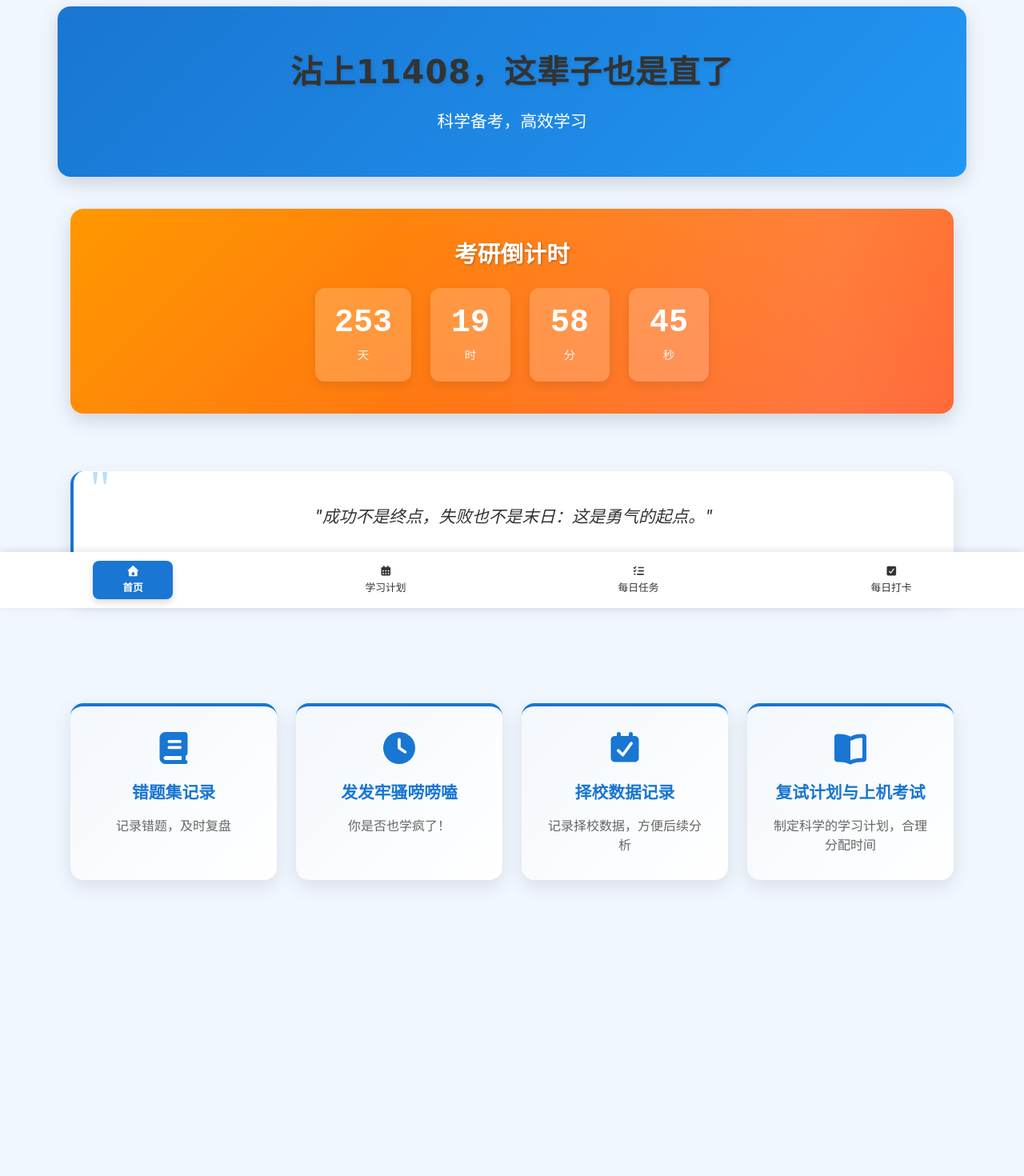
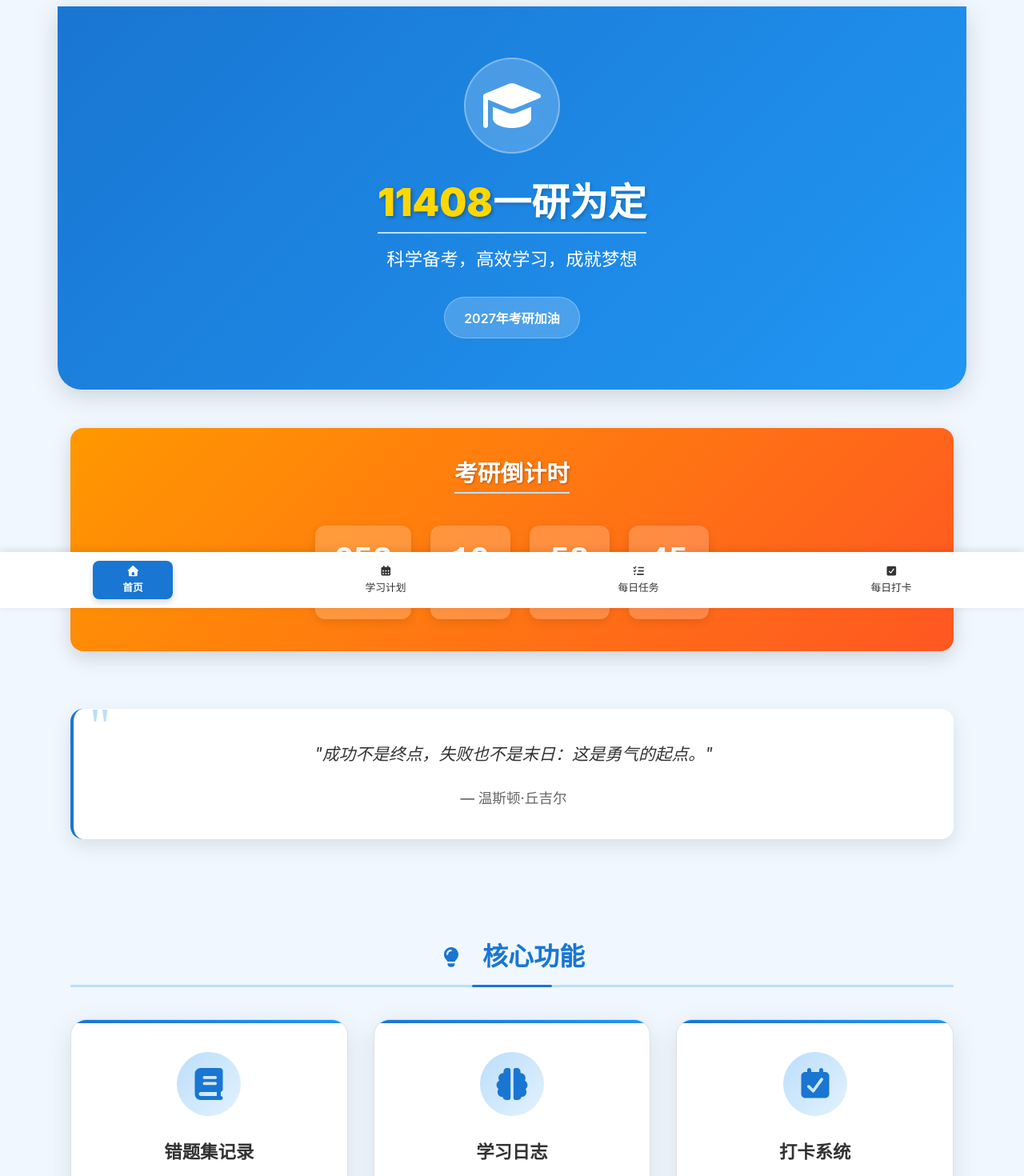
Before and after one commit to dlt666/11408Plan, a React (Vite) app: page / in a window 1280 px wide. Shown: the part 40-1510 px from the top of the page at 80% size. Before the commit the page ends 1310 px from the top, so only its background shows below. Built offline with nearby package versions, Linux system fonts and the light colour scheme.

Commit message:
样式优化及计时器功能优化

```diff
--- a/src/components/CheckinManager.tsx
+++ b/src/components/CheckinManager.tsx
@@ -2,7 +2,7 @@ import React, { useState, useEffect } from 'react'
 import { useNavigate } from 'react-router-dom'
 import CheckinCalendar from './CheckinCalendar'
 import { FontAwesomeIcon } from '@fortawesome/react-fontawesome'
-import { faCheckCircle, faClock, faBookOpen } from '@fortawesome/free-solid-svg-icons'
+import { faCheckCircle, faClock, faBookOpen, faCalendarCheck, faTasks, faBook } from '@fortawesome/free-solid-svg-icons'
 
 interface CheckinData {
   date: string
@@ -169,7 +169,12 @@ const CheckinManager: React.FC = () => {
 
   return (
     <div className="checkin-manager">
-      <h2>每日打卡</h2>
+      <div className="page-title">
+        <div className="page-title-icon">
+          <FontAwesomeIcon icon={faCalendarCheck} />
+        </div>
+        <h2 className="page-title-text">每日打卡</h2>
+      </div>
       <CheckinCalendar
         onDateSelect={handleDateSelect}
         selectedDate={selectedDate}
@@ -178,7 +183,10 @@ const CheckinManager: React.FC = () => {
       {selectedCheckin && (
         <div className="checkin-details">
           <div className="checkin-header">
-            <h3>{selectedCheckin.date} 打卡详情</h3>
+            <h3>
+              <FontAwesomeIcon icon={faCalendarCheck} className="section-icon" />
+              {selectedCheckin.date} 打卡详情
+            </h3>
             {!selectedCheckin.checked && selectedCheckin.date === new Date().toISOString().split('T')[0] && (
               <button className="checkin-button" onClick={handleCheckin}>
                 <FontAwesomeIcon icon={faCheckCircle} /> 打卡
@@ -193,7 +201,10 @@ const CheckinManager: React.FC = () => {
 
           <div className="checkin-content">
             <div className="tasks-section">
-              <h4>学习任务</h4>
+              <h4>
+                <FontAwesomeIcon icon={faTasks} className="section-icon" />
+                学习任务
+              </h4>
               {selectedCheckin.tasks.length > 0 ? (
                 <div className="task-list">
                   {selectedCheckin.tasks.map(task => (
@@ -234,7 +245,10 @@ const CheckinManager: React.FC = () => {
             </div>
 
             <div className="logs-section">
-              <h4>学习日志</h4>
+              <h4>
+                <FontAwesomeIcon icon={faBook} className="section-icon" />
+                学习日志
+              </h4>
               {selectedCheckin.logs.length > 0 ? (
                 <div className="log-list">
                   {selectedCheckin.logs.map(log => (
--- a/src/components/FullScreenTimer.tsx
+++ b/src/components/FullScreenTimer.tsx
@@ -136,7 +136,7 @@ const FullScreenTimer: React.FC<FullScreenTimerProps> = ({ isVisible, onClose, o
           <button className="close-button" onClick={handleClose}>
             <FontAwesomeIcon icon={faTimes} />
           </button>
-          <h2>{taskName}</h2>
+          <h2 style={{ color: 'black' }}>建议点击暂停后再退出计时器</h2>
           <div className="timer-display">{formatTime(seconds)}</div>
           <div className="timer-controls">
             {!isRunning && !isPaused && (
--- a/src/components/HomePage.tsx
+++ b/src/components/HomePage.tsx
@@ -2,15 +2,23 @@ import React from 'react'
 import Countdown from './Countdown'
 import QuoteDisplay from './QuoteDisplay'
 import { FontAwesomeIcon } from '@fortawesome/react-fontawesome'
-import { faBook, faCalendarCheck, faClock, faBookOpen } from '@fortawesome/free-solid-svg-icons'
+import { faBook, faCalendarCheck, faClock, faBookOpen, faGraduationCap, faBrain, faLightbulb, faBullseye } from '@fortawesome/free-solid-svg-icons'
 
 const HomePage: React.FC = () => {
   return (
     <div className="home-page">
-      <div className="app-title">
-        <h1>沾上11408，这辈子也是直了</h1>
-        <div className="title-subtitle">
-          <span>科学备考，高效学习</span>
+      <div className="hero-section">
+        <div className="hero-content">
+          <div className="hero-icon">
+            <FontAwesomeIcon icon={faGraduationCap} size="4x" />
+          </div>
+          <h1 className="hero-title">
+            <span className="title-highlight">11408</span>一研为定
+          </h1>
+          <p className="hero-subtitle">科学备考，高效学习，成就梦想</p>
+          <div className="hero-badge">
+            <span className="badge-text">2027年考研加油</span>
+          </div>
         </div>
       </div>
 
@@ -18,26 +26,40 @@ const HomePage: React.FC = () => {
         <Countdown />
         <QuoteDisplay />
 
+        <div className="feature-section">
+          <h2 className="section-title">
+            <FontAwesomeIcon icon={faLightbulb} className="section-icon" />
+            核心功能
+          </h2>
           <div className="feature-cards">
             <div className="feature-card">
+              <div className="feature-icon-container">
                 <FontAwesomeIcon icon={faBook} size="2x" className="feature-icon" />
-            <h3>错题集记录</h3>
-            <p>记录错题，及时复盘</p>
+              </div>
+              <h3 className="feature-title">错题集记录</h3>
+              <p className="feature-description">记录错题，及时复盘，避免重复错误</p>
             </div>
             <div className="feature-card">
-            <FontAwesomeIcon icon={faClock} size="2x" className="feature-icon" />
-            <h3>发发牢骚唠唠嗑</h3>
-            <p>你是否也学疯了！</p>
+              <div className="feature-icon-container">
+                <FontAwesomeIcon icon={faBrain} size="2x" className="feature-icon" />
+              </div>
+              <h3 className="feature-title">学习日志</h3>
+              <p className="feature-description">记录学习心得，梳理知识体系</p>
             </div>
             <div className="feature-card">
+              <div className="feature-icon-container">
                 <FontAwesomeIcon icon={faCalendarCheck} size="2x" className="feature-icon" />
-            <h3>择校数据记录</h3>
-            <p>记录择校数据，方便后续分析</p>
+              </div>
+              <h3 className="feature-title">打卡系统</h3>
+              <p className="feature-description">每日打卡，养成良好学习习惯</p>
             </div>
             <div className="feature-card">
-            <FontAwesomeIcon icon={faBookOpen} size="2x" className="feature-icon" />
-            <h3>复试计划与上机考试</h3>
-            <p>制定科学的学习计划，合理分配时间</p>
+              <div className="feature-icon-container">
+                <FontAwesomeIcon icon={faBullseye} size="2x" className="feature-icon" />
+              </div>
+              <h3 className="feature-title">学习计划</h3>
+              <p className="feature-description">制定科学计划，合理分配时间</p>
+            </div>
           </div>
         </div>
       </div>
--- a/src/index.css
+++ b/src/index.css
@@ -47,19 +47,20 @@ body {
   text-align: center;
 }
 
-.app-title {
+/* Hero Section */
+.hero-section {
+  background: linear-gradient(135deg, #1976D2, #2196F3);
+  color: white;
+  padding: 4rem 2rem;
   text-align: center;
-  padding: 3.5rem 1.5rem;
-  background: linear-gradient(135deg, #1976D2, #2196F3);
-  color: white;
-  border-radius: 16px;
-  margin-bottom: 2.5rem;
-  box-shadow: 0 8px 24px rgba(0, 0, 0, 0.15);
+  border-radius: 0 0 30px 30px;
   position: relative;
   overflow: hidden;
-}
-
-.app-title::before {
+  box-shadow: 0 8px 32px rgba(0, 0, 0, 0.15);
+  margin-bottom: 3rem;
+}
+
+.hero-section::before {
   content: '';
   position: absolute;
   top: 0;
@@ -70,28 +71,82 @@ body {
   animation: shine 3s infinite;
 }
 
-@keyframes shine {
-  0% { left: -100%; }
-  100% { left: 100%; }
-}
-
-.app-title h1 {
-  font-size: 2.5rem;
-  font-weight: 700;
-  margin-bottom: 1.2rem;
-  text-shadow: 2px 2px 4px rgba(0, 0, 0, 0.1);
-  font-family: 'Comic Sans MS', 'Microsoft YaHei', 'PingFang SC', cursive;
-  letter-spacing: 1px;
+.hero-content {
+  position: relative;
+  z-index: 1;
+  max-width: 800px;
+  margin: 0 auto;
+}
+
+.hero-icon {
+  background: rgba(255, 255, 255, 0.2);
+  width: 120px;
+  height: 120px;
+  border-radius: 50%;
+  display: flex;
+  align-items: center;
+  justify-content: center;
+  margin: 0 auto 2rem;
+  backdrop-filter: blur(10px);
+  border: 2px solid rgba(255, 255, 255, 0.3);
+  animation: bounce 2s ease-in-out infinite;
+}
+
+.hero-icon .fa {
+  color: white;
+}
+
+.hero-title {
+  font-size: 3rem;
+  font-weight: 800;
+  margin-bottom: 1rem;
+  text-shadow: 2px 2px 4px rgba(0, 0, 0, 0.2);
   animation: fadeInUp 1s ease-out;
-  line-height: 1.3;
-  color: #333333;
-}
-
-.title-subtitle {
-  font-size: 1.3rem;
+  line-height: 1.2;
+  color: white;
+}
+
+.title-highlight {
+  color: #FFD700;
+  font-weight: 900;
+  text-shadow: 2px 2px 4px rgba(0, 0, 0, 0.3);
+}
+
+.hero-subtitle {
+  font-size: 1.4rem;
   opacity: 0.95;
+  margin-bottom: 2rem;
   animation: fadeInUp 1s ease-out 0.3s both;
   font-weight: 400;
+  line-height: 1.4;
+}
+
+.hero-badge {
+  background: rgba(255, 255, 255, 0.2);
+  padding: 0.8rem 1.5rem;
+  border-radius: 30px;
+  display: inline-block;
+  backdrop-filter: blur(10px);
+  border: 1px solid rgba(255, 255, 255, 0.3);
+  animation: fadeInUp 1s ease-out 0.6s both;
+}
+
+.badge-text {
+  font-weight: 600;
+  font-size: 1rem;
+  color: white;
+}
+
+@keyframes bounce {
+  0%, 20%, 50%, 80%, 100% {
+    transform: translateY(0);
+  }
+  40% {
+    transform: translateY(-10px);
+  }
+  60% {
+    transform: translateY(-5px);
+  }
 }
 
 @keyframes fadeInUp {
@@ -225,6 +280,9 @@ body {
   font-weight: 600;
   text-shadow: 1px 1px 3px rgba(0, 0, 0, 0.3);
   color: white !important;
+  background: none !important;
+  -webkit-background-clip: none !important;
+  -webkit-text-fill-color: white !important;
 }
 
 .countdown-time {
@@ -779,24 +837,60 @@ body {
   }
 }
 
-/* Feature Cards */
+/* Feature Section */
+.feature-section {
+  margin: 3rem 0;
+}
+
+.section-title {
+  display: flex;
+  align-items: center;
+  justify-content: center;
+  gap: 1rem;
+  font-size: 2rem;
+  font-weight: 700;
+  color: var(--primary-color);
+  margin-bottom: 2.5rem;
+  padding-bottom: 1rem;
+  border-bottom: 3px solid var(--primary-light);
+  position: relative;
+}
+
+.section-title::after {
+  content: '';
+  position: absolute;
+  bottom: -3px;
+  left: 50%;
+  transform: translateX(-50%);
+  width: 100px;
+  height: 3px;
+  background: var(--primary-color);
+  border-radius: 3px;
+}
+
+.section-icon {
+  font-size: 1.5rem;
+  color: var(--primary-color);
+  margin-right: 0.5rem;
+}
+
 .feature-cards {
   display: grid;
-  grid-template-columns: repeat(auto-fit, minmax(250px, 1fr));
-  gap: 1.5rem;
-  margin-top: 3rem;
+  grid-template-columns: repeat(auto-fit, minmax(280px, 1fr));
+  gap: 2rem;
+  margin-top: 2rem;
 }
 
 .feature-card {
   background-color: var(--card-color);
-  padding: 2rem;
-  border-radius: 16px;
-  box-shadow: 0 8px 24px rgba(0, 0, 0, 0.1);
+  padding: 2.5rem;
+  border-radius: 20px;
+  box-shadow: 0 8px 32px rgba(0, 0, 0, 0.1);
   text-align: center;
-  transition: transform 0.3s ease, box-shadow 0.3s ease;
-  border-top: 4px solid var(--primary-color);
+  transition: all 0.3s ease;
   position: relative;
   overflow: hidden;
+  border: 1px solid var(--border-color);
 }
 
 .feature-card::before {
@@ -805,40 +899,142 @@ body {
   top: 0;
   left: 0;
   width: 100%;
-  height: 100%;
-  background: linear-gradient(135deg, rgba(25, 118, 210, 0.05), transparent);
-  z-index: 0;
+  height: 4px;
+  background: linear-gradient(90deg, var(--primary-color), var(--secondary-color));
 }
 
 .feature-card:hover {
-  transform: translateY(-8px);
-  box-shadow: 0 12px 32px rgba(0, 0, 0, 0.15);
+  transform: translateY(-10px);
+  box-shadow: 0 16px 40px rgba(0, 0, 0, 0.15);
+  border-color: var(--primary-color);
+}
+
+.feature-icon-container {
+  background: linear-gradient(135deg, var(--primary-light), #E3F2FD);
+  width: 80px;
+  height: 80px;
+  border-radius: 50%;
+  display: flex;
+  align-items: center;
+  justify-content: center;
+  margin: 0 auto 2rem;
+  transition: all 0.3s ease;
+}
+
+.feature-card:hover .feature-icon-container {
+  transform: scale(1.1);
+  background: linear-gradient(135deg, var(--primary-color), var(--secondary-color));
 }
 
 .feature-icon {
   color: var(--primary-color);
-  margin-bottom: 1.5rem;
   font-size: 2.5rem !important;
-  position: relative;
-  z-index: 1;
-}
-
-.feature-card h3 {
-  margin-bottom: 1rem;
+  transition: all 0.3s ease;
+}
+
+.feature-card:hover .feature-icon {
+  color: white;
+  transform: rotate(10deg);
+}
+
+.feature-title {
+  margin-bottom: 1.2rem;
+  color: var(--text-color);
+  font-size: 1.4rem;
+  font-weight: 700;
+  transition: color 0.3s ease;
+}
+
+.feature-card:hover .feature-title {
   color: var(--primary-color);
-  font-size: 1.3rem;
-  font-weight: 600;
-  position: relative;
-  z-index: 1;
-}
-
-.feature-card p {
+}
+
+.feature-description {
   color: var(--text-light);
   font-size: 1rem;
-  line-height: 1.5;
+  line-height: 1.6;
+  margin: 0;
+  transition: all 0.3s ease;
+}
+
+.feature-card:hover .feature-description {
+  color: var(--text-color);
+}
+
+/* 统一标题样式 */
+h1, h2, h3, h4, h5, h6 {
+  text-align: center;
+  margin-bottom: 1.5rem;
+  font-weight: 700;
+  line-height: 1.2;
   position: relative;
-  z-index: 1;
+  display: inline-block;
+}
+
+/* 标题通用样式 */
+h1, h2, h3, h4 {
+  color: var(--primary-color);
+  font-weight: 700;
+}
+
+h1 {
+  font-size: 2.2rem;
+  margin-bottom: 2rem;
+  padding-bottom: 0.5rem;
+  border-bottom: 2px solid var(--primary-light);
+}
+
+h2 {
+  font-size: 2rem;
+  margin-bottom: 1.8rem;
+  padding-bottom: 0.4rem;
+  border-bottom: 2px solid var(--primary-light);
+}
+
+h3 {
+  font-size: 1.6rem;
+  margin-bottom: 1.4rem;
+  color: var(--text-color);
+}
+
+h4 {
+  font-size: 1.3rem;
+  margin-bottom: 1.2rem;
+  color: var(--text-color);
+}
+
+/* 页面标题容器 */
+.page-title {
+  display: flex;
+  align-items: center;
+  justify-content: center;
+  gap: 1rem;
+  margin-bottom: 2.5rem;
+  padding: 1.5rem;
+  background: var(--card-color);
+  border-radius: 12px;
+  box-shadow: 0 4px 16px rgba(0, 0, 0, 0.1);
+  border-left: 4px solid var(--primary-color);
+}
+
+.page-title-icon {
+  font-size: 1.5rem;
+  color: var(--primary-color);
+  background: var(--primary-light);
+  width: 48px;
+  height: 48px;
+  border-radius: 50%;
+  display: flex;
+  align-items: center;
+  justify-content: center;
+  flex-shrink: 0;
+}
+
+.page-title-text {
+  font-size: 1.8rem;
+  font-weight: 700;
   margin: 0;
+  color: var(--primary-color);
 }
 
 /* Task Detail Page */
@@ -1614,12 +1810,35 @@ body {
 
 /* Responsive Design */
 @media (max-width: 768px) {
-  .app-title h1 {
-    font-size: 2rem;
+  .hero-title {
+    font-size: 2.5rem;
+  }
+
+  .hero-subtitle {
+    font-size: 1.2rem;
   }
 
   .feature-cards {
     grid-template-columns: 1fr;
+    gap: 1.5rem;
+  }
+
+  .feature-card {
+    padding: 2rem;
+  }
+
+  .section-title {
+    font-size: 1.8rem;
+  }
+
+  .page-title {
+    flex-direction: column;
+    gap: 0.5rem;
+    padding: 1.2rem;
+  }
+
+  .page-title-text {
+    font-size: 1.6rem;
   }
 
   .task-actions {
@@ -1652,30 +1871,42 @@ body {
 }
 
 @media (max-width: 480px) {
-  .app-title {
-    padding: 2rem 1rem;
-  }
-
-  .app-title h1 {
-    font-size: 1.8rem;
-  }
-
-  .detail-header {
-    flex-direction: column;
-    align-items: flex-start;
-    gap: 1rem;
-  }
-
-  .back-button, .edit-button, .save-button {
-    align-self: stretch;
-  }
-
-  .task-info, .learning-log-section {
+  .hero-section {
+    padding: 3rem 1rem;
+  }
+
+  .hero-title {
+    font-size: 2rem;
+  }
+
+  .hero-subtitle {
+    font-size: 1rem;
+  }
+
+  .hero-icon {
+    width: 100px;
+    height: 100px;
+  }
+
+  .feature-card {
+    padding: 1.5rem;
+  }
+
+  .section-title {
+    font-size: 1.5rem;
+  }
+
+  .page-title {
     padding: 1rem;
   }
 
-  .plan-form {
-    padding: 1rem;
+  .page-title-text {
+    font-size: 1.4rem;
+  }
+
+  .page-title-icon {
+    width: 40px;
+    height: 40px;
   }
 }
 
@@ -2106,30 +2337,77 @@ body {
 /* 统一标题样式 */
 h1, h2, h3, h4, h5, h6 {
   text-align: center;
+  margin-bottom: 1.5rem;
+  font-weight: 700;
+  line-height: 1.2;
+  position: relative;
+  display: inline-block;
+}
+
+/* 标题通用样式 */
+h1, h2, h3, h4 {
   color: var(--primary-color);
-  margin-bottom: 1.5rem;
-  font-weight: 600;
-  line-height: 1.2;
+  font-weight: 700;
 }
 
 h1 {
+  font-size: 2.2rem;
+  margin-bottom: 2rem;
+  padding-bottom: 0.5rem;
+  border-bottom: 2px solid var(--primary-light);
+}
+
+h2 {
   font-size: 2rem;
-  margin-bottom: 2rem;
-}
-
-h2 {
+  margin-bottom: 1.8rem;
+  padding-bottom: 0.4rem;
+  border-bottom: 2px solid var(--primary-light);
+}
+
+h3 {
+  font-size: 1.6rem;
+  margin-bottom: 1.4rem;
+  color: var(--text-color);
+}
+
+h4 {
+  font-size: 1.3rem;
+  margin-bottom: 1.2rem;
+  color: var(--text-color);
+}
+
+/* 页面标题容器 */
+.page-title {
+  display: flex;
+  align-items: center;
+  justify-content: center;
+  gap: 1rem;
+  margin-bottom: 2.5rem;
+  padding: 1.5rem;
+  background: var(--card-color);
+  border-radius: 12px;
+  box-shadow: 0 4px 16px rgba(0, 0, 0, 0.1);
+  border-left: 4px solid var(--primary-color);
+}
+
+.page-title-icon {
+  font-size: 1.5rem;
+  color: var(--primary-color);
+  background: var(--primary-light);
+  width: 48px;
+  height: 48px;
+  border-radius: 50%;
+  display: flex;
+  align-items: center;
+  justify-content: center;
+  flex-shrink: 0;
+}
+
+.page-title-text {
   font-size: 1.8rem;
-  margin-bottom: 1.5rem;
-}
-
-h3 {
-  font-size: 1.5rem;
-  margin-bottom: 1.2rem;
-}
-
-h4 {
-  font-size: 1.2rem;
-  margin-bottom: 1rem;
+  font-weight: 700;
+  margin: 0;
+  color: var(--primary-color);
 }
 
 /* 响应式标题 */
```
Also changed, not shown: src/components/LearningLog.tsx (+16 -3 lines), src/components/PlanManager.tsx (+7 -2 lines), src/components/TaskList.tsx (+7 -2 lines). Lines whose indentation alone changed are shown as unchanged.
